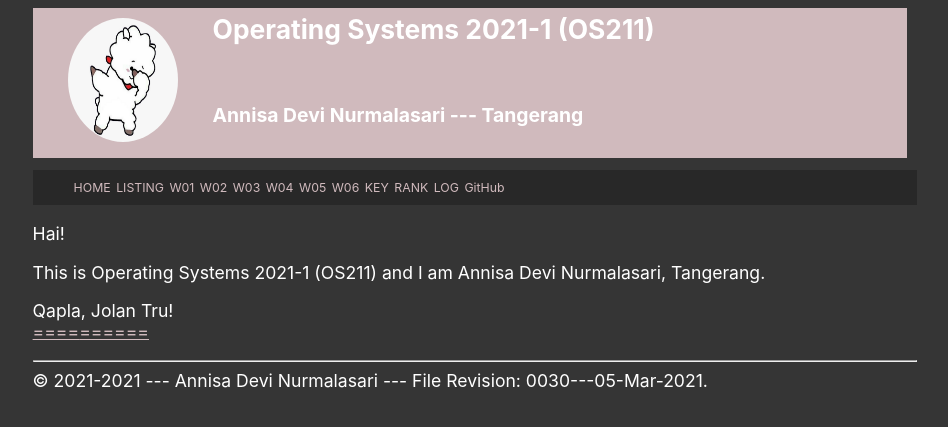
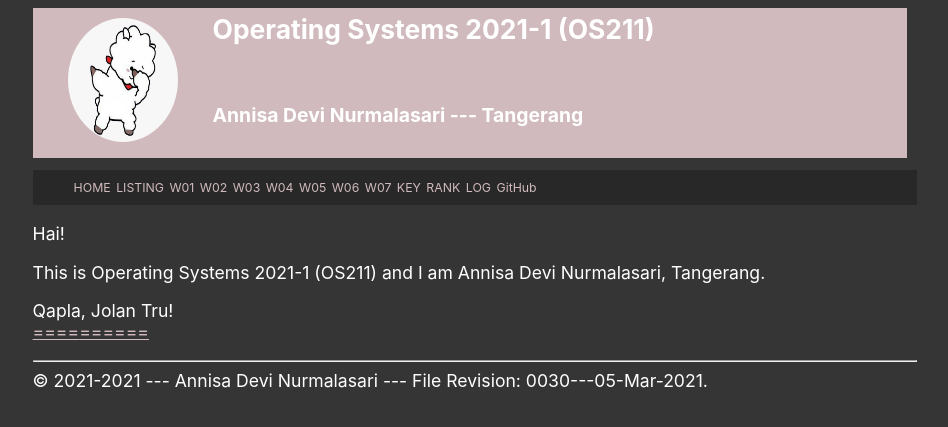
Before and after one commit to annisadevin/os211, a Jekyll site: the page built from index.md, in a window 1280 px wide. Shown: the top 427 px of the page, without its empty margins (165-1113 px from the left). Built offline with Jekyll 4.4.1, drawn with Linux system fonts in a browser that asks for light colours.

Commit message:
Update link to w07

```diff
--- a/_includes/navbar.html
+++ b/_includes/navbar.html
@@ -12,6 +12,7 @@
     <li class='listitem'><a href='{{ site.baseurl }}/W04/'>W04</a></li>
     <li class='listitem'><a href='{{ site.baseurl }}/W05/'>W05</a></li>
     <li class='listitem'><a href='{{ site.baseurl }}/W06/'>W06</a></li>
+    <li class='listitem'><a href='{{ site.baseurl }}/W07/'>W07</a></li>
     <li class='listitem'><a href='{{ site.baseurl }}/TXT/mypubkey.txt'>KEY</a></li>
     <li class='listitem'><a href='{{ site.baseurl }}/TXT/myrank.txt'>RANK</a></li>
     <li class='listitem'><a href='{{ site.baseurl }}/TXT/mylog.txt'>LOG</a></li>
```
Also changed, not shown: 7 other files.
